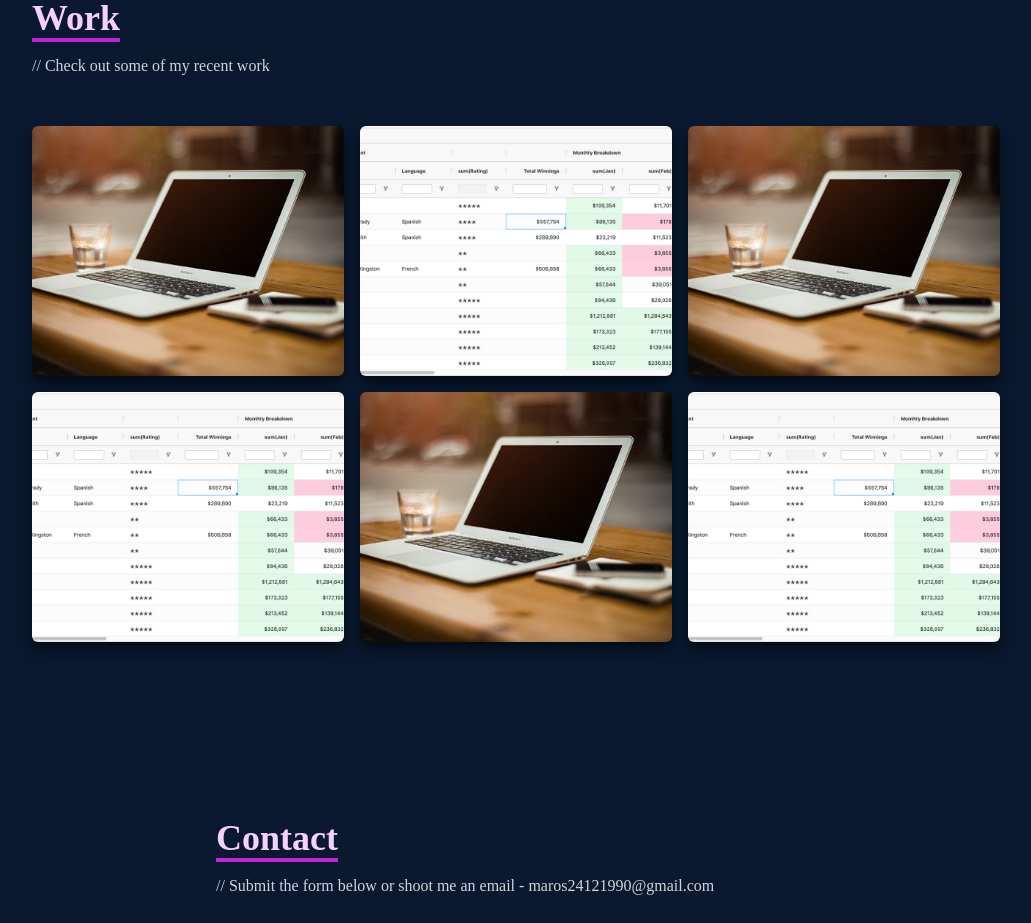
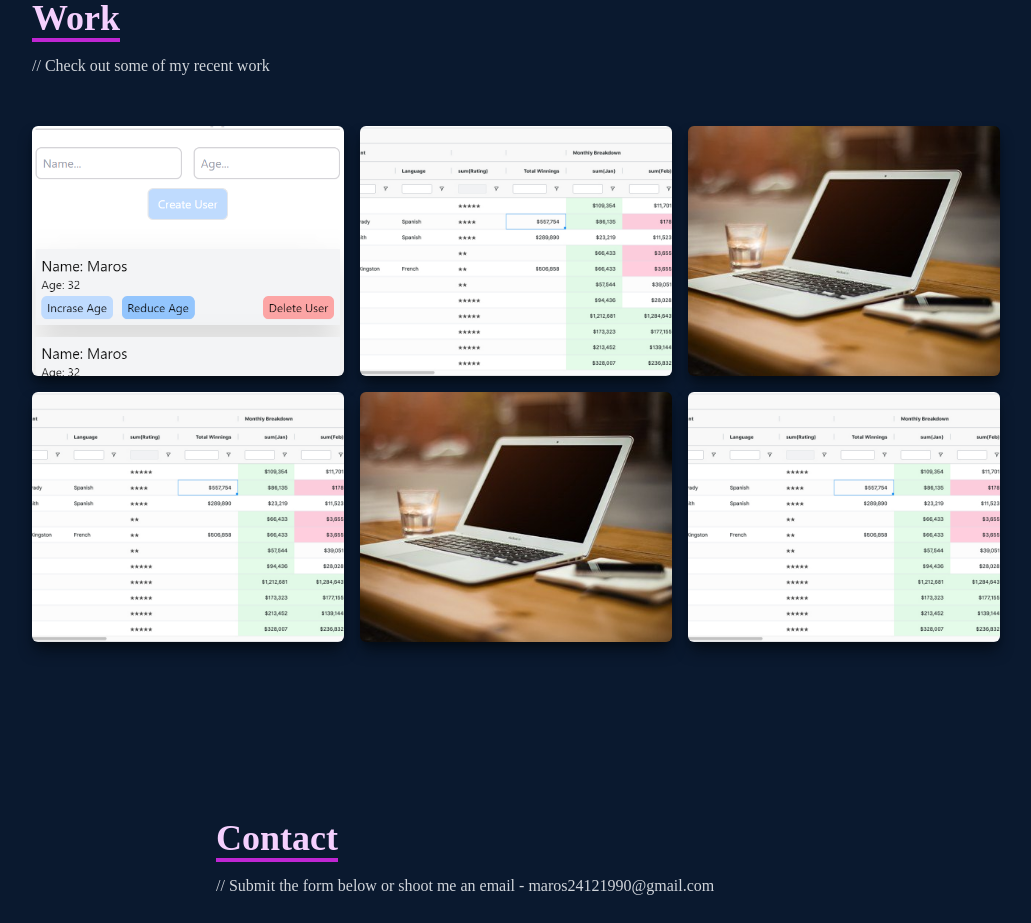
Before and after one commit to marosmichna/project-portfolio, a React (Create React App) app: page / in a window 1280 px wide. Shown: the part 2480-3403 px from the top of the page, without its empty margins (124-1155 px from the left). Built offline with nearby package versions, Linux system fonts and the light colour scheme.

Commit message:
add Name-Age todo app to work.js

```diff
--- a/src/components/Home.js
+++ b/src/components/Home.js
@@ -1,5 +1,6 @@
 import React from 'react';
 import {HiArrowNarrowRight} from "react-icons/hi";
+
 
 const Home = () => {
   return (
--- a/src/components/Work.js
+++ b/src/components/Work.js
@@ -1,6 +1,7 @@
 import React from 'react';
 import WorkImg from "../images/WorkImg.jpg";
 import RealWork from "../images/RealWork.png"
+import NameAgeApp from "../images/name-age-app.png"
 
 const Work = () => {
   return (
@@ -17,20 +18,20 @@ const Work = () => {
 
                 {/* Grid Item */}
 
-                <div style={{backgroundImage: `url(${WorkImg})`}}
+                <div style={{backgroundImage: `url(${NameAgeApp})`}}
                     className="shadow-lg shadow-[#040c16] group container rounded-md flex justify-center items-center mx-auto container-div">
 
                     {/* Hover Effects */}
 
                     <div className="opacity-0 group-hover:opacity-100">
                         <span className="text-2xl font-bold text-white tracking-wider drop-shadow-lg shadow-black">
-                            React JS Application
+                            Name-Age Todo App
                         </span>
                         <div className="pt-8 text-center">
-                            <a href="/">
+                            <a href="https://name-age-931l2or26-marosmichna.vercel.app/?fbclid=IwAR04QRr77g7p7fbgmyKorlaPjAQ8nqGXejPGnUqZRgPBJmmgg2BkT7KcYtU">
                                 <button className="text-center rounded-lg px-4 py-3 m-2 bg-white text-gray-700 font-bold text-lg">Demo</button>
                             </a>
-                            <a href="/">
+                            <a href="https://github.com/marosmichna/name-age-app">
                                 <button className="text-center rounded-lg px-4 py-3 m-2 bg-white text-gray-700 font-bold text-lg">Code</button>
                             </a>
                         </div>
```
Also changed, not shown: src/images/name-age-app.png (added).
